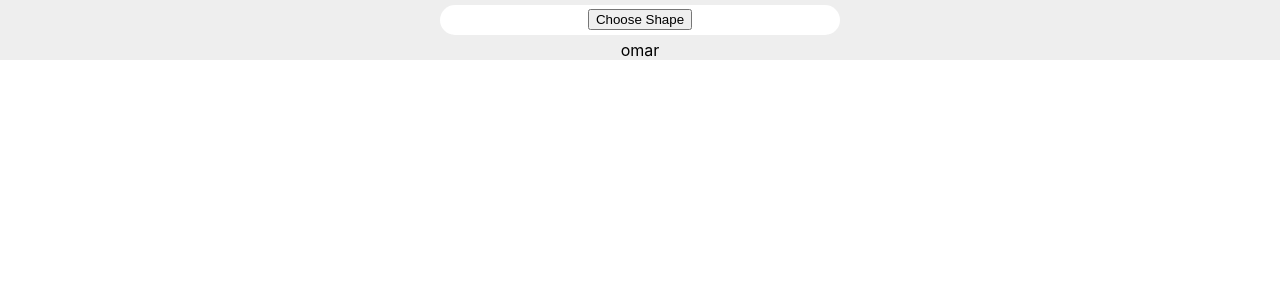
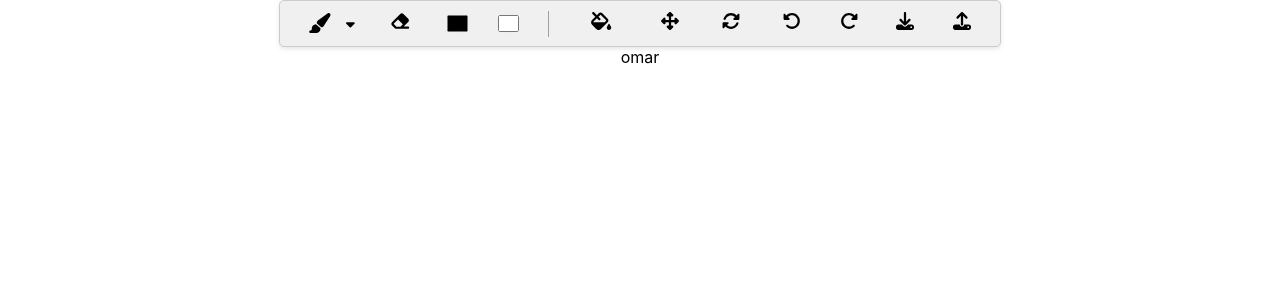
Before and after one commit to HuzaifaOmar/Paint, a React (Create React App) app in the folder paint-frontend/: page / in a window 1280 px wide. Shown: the top 300 px of the page. Built offline with nearby package versions, Linux system fonts and the light colour scheme.

Commit message:
edit in tool bar2

```diff
--- a/paint-frontend/src/components/ToolBar.js
+++ b/paint-frontend/src/components/ToolBar.js
@@ -1,14 +1,183 @@
-import "../styles/ToolBar.css";
-function ToolBar() {
+import React, { useState } from "react";
+import "./../styles/ToolBar.css";
+import { FontAwesomeIcon } from "@fortawesome/react-fontawesome";
+import {
+  faEraser,
+  faFillDrip,
+  faRotateLeft,
+  faRotateRight,
+  faUpDownLeftRight,
+  faRotate,
+  faDownload,
+  faUpload,
+  faPaintBrush,
+  faRulerHorizontal,
+  faSquare,
+  faCircle,
+  faCaretDown, // Added down caret icon
+} from "@fortawesome/free-solid-svg-icons";
+
+const ToolBar = () => {
+  const [selectedShape, setSelectedShape] = useState("freehand");
+  const [firstColor, setFirstColor] = useState("#000000");
+  const [secondColor, setSecondColor] = useState("#FFFFFF");
+  const [isDropdownOpen, setIsDropdownOpen] = useState(false);
+
+  const shapes = [
+    { id: "freehand", icon: faPaintBrush, label: "Freehand" },
+    { id: "line", icon: faRulerHorizontal, label: "Line" },
+    { id: "rectangle", icon: faSquare, label: "Rectangle" },
+    { id: "circle", icon: faCircle, label: "Circle" },
+  ];
+
+  const handleShapeSelection = (shapeId) => {
+    setSelectedShape(shapeId);
+    setIsDropdownOpen(false);
+  };
+
+  const getSelectedShapeIcon = () => {
+    const shape = shapes.find((s) => s.id === selectedShape);
+    return shape ? shape.icon : faPaintBrush;
+  };
+
   return (
-    <div className="tool-bar">
-      <div className="shape">
-        <button>Choose Shape</button>
+    <div className="toolbar">
+      {/* Custom Dropdown for Shape Selection */}
+      <div
+        className="toolbar-dropdown-container"
+        onClick={() => setIsDropdownOpen(!isDropdownOpen)}
+      >
+        <div className="toolbar-dropdown-selected">
+          <FontAwesomeIcon icon={getSelectedShapeIcon()} />
+        </div>
+        <FontAwesomeIcon
+          icon={faCaretDown}
+          className="toolbar-dropdown-toggle"
+        />
+        {isDropdownOpen && (
+          <ul className="toolbar-dropdown-list">
+            {shapes.map((shape) => (
+              <li
+                key={shape.id}
+                className="toolbar-dropdown-item"
+                onClick={() => handleShapeSelection(shape.id)}
+              >
+                <FontAwesomeIcon icon={shape.icon} />
+                <span>{shape.label}</span>
+              </li>
+            ))}
+          </ul>
+        )}
       </div>
-      <div className="pen"></div>
-      <div className="save"></div>
-      <div className="load"></div>
+
+      {/* Buttons with hoverable labels */}
+      <div className="toolbar-button-container">
+        <div
+          className="toolbar-button"
+          onClick={() => alert("Eraser clicked")}
+          title="Eraser"
+        >
+          <FontAwesomeIcon icon={faEraser} />
+        </div>
+        <div className="toolbar-label">Eraser</div>
+      </div>
+
+      <input
+        type="color"
+        className="toolbar-color-input"
+        value={firstColor}
+        onChange={(e) => setFirstColor(e.target.value)}
+        title="First Color"
+      />
+
+      <input
+        type="color"
+        className="toolbar-color-input"
+        value={secondColor}
+        onChange={(e) => setSecondColor(e.target.value)}
+        title="Second Color"
+      />
+
+      <div className="spacer"></div>
+
+      <div className="toolbar-button-container">
+        <div
+          className="toolbar-button"
+          onClick={() => alert("Fill color set to: " + secondColor)}
+          title="Fill Color"
+        >
+          <FontAwesomeIcon icon={faFillDrip} />
+        </div>
+        <div className="toolbar-label">Fill Color</div>
+      </div>
+
+      <div className="toolbar-button-container">
+        <div
+          className="toolbar-button"
+          onClick={() => alert("Move action")}
+          title="Move"
+        >
+          <FontAwesomeIcon icon={faUpDownLeftRight} />
+        </div>
+        <div className="toolbar-label">Move</div>
+      </div>
+
+      <div className="toolbar-button-container">
+        <div
+          className="toolbar-button"
+          onClick={() => alert("Rotate action")}
+          title="Rotate"
+        >
+          <FontAwesomeIcon icon={faRotate} />
+        </div>
+        <div className="toolbar-label">Rotate</div>
+      </div>
+
+      <div className="toolbar-button-container">
+        <div
+          className="toolbar-button"
+          onClick={() => alert("Undo action")}
+          title="Undo"
+        >
+          <FontAwesomeIcon icon={faRotateLeft} />
+        </div>
+        <div className="toolbar-label">Undo</div>
+      </div>
+
+      <div className="toolbar-button-container">
+        <div
+          className="toolbar-button"
+          onClick={() => alert("Redo action")}
+          title="Redo"
+        >
+          <FontAwesomeIcon icon={faRotateRight} />
+        </div>
+        <div className="toolbar-label">Redo</div>
+      </div>
+
+      <div className="toolbar-button-container">
+        <div
+          className="toolbar-button"
+          onClick={() => alert("Save action")}
+          title="Save"
+        >
+          <FontAwesomeIcon icon={faDownload} />
+        </div>
+        <div className="toolbar-label">Save</div>
+      </div>
+
+      <div className="toolbar-button-container">
+        <div
+          className="toolbar-button"
+          onClick={() => alert("Load action")}
+          title="Load"
+        >
+          <FontAwesomeIcon icon={faUpload} />
+        </div>
+        <div className="toolbar-label">Load</div>
+      </div>
     </div>
   );
-}
+};
+
 export default ToolBar;
--- a/paint-frontend/src/styles/ToolBar.css
+++ b/paint-frontend/src/styles/ToolBar.css
@@ -1,12 +1,118 @@
-.tool-bar {
-  margin: 5px;
+.toolbar {
+  display: flex;
+  align-items: center;
+  justify-content: space-around;
+  height: 35px;
+  width: 700px;
+  background-color: #f0f0f0;
+  border: 1px solid #ccc;
+  border-radius: 5px;
+  padding: 5px 10px;
+  box-shadow: 0 2px 4px rgba(0, 0, 0, 0.1);
+  position: relative;
+}
+.toolbar-dropdown-container {
+  position: relative;
+  cursor: pointer;
+  display: flex;
+  align-items: center;
+}
+
+.toolbar-dropdown-selected {
+  font-size: 20px;
+  padding: 5px;
+  border-radius: 50%;
+}
+.toolbar-dropdown-selected:hover {
+  background-color: #e0e0e0;
+  transform: scale(1.1);
+}
+
+.toolbar-dropdown-toggle {
+  margin-left: 10px;
+  font-size: 14px;
+}
+
+.toolbar-dropdown-list {
+  position: absolute;
+  top: 30px;
+  left: 0;
+  background-color: #fff;
+  border: 1px solid #ccc;
+  border-radius: 4px;
+  list-style: none;
+  padding: 5px;
+  margin: 0;
+  box-shadow: 0 2px 4px rgba(0, 0, 0, 0.2);
+  z-index: 1000;
+}
+
+.toolbar-dropdown-item {
+  display: flex;
+  align-items: center;
+  gap: 10px;
+  padding: 5px;
+  cursor: pointer;
+  font-size: 14px;
+  font-weight: bold;
+  transition: background-color 0.3s;
+}
+
+.toolbar-dropdown-item:hover {
+  background-color: #e0e0e0;
+}
+
+.toolbar-button-container {
+  display: flex;
+  flex-direction: column;
+  align-items: center;
+  justify-content: center;
+  position: relative;
+  height: 45px;
+}
+
+.toolbar-button {
+  background-color: transparent;
+  border-radius: 50%;
   height: 30px;
-  background-color: #fff;
-  width: 400px;
-  border-radius: 50px;
+  width: 30px;
   display: flex;
+  align-items: center;
   justify-content: center;
+  cursor: pointer;
+  transition: background-color 0.3s, transform 0.2s;
+  font-size: 18px;
+  margin-top: 10px;
 }
-.shape button {
-  margin: 4px;
+
+.toolbar-button:hover {
+  background-color: #e0e0e0;
+  transform: scale(1.1);
 }
+
+.toolbar-label {
+  font-size: 12px;
+  font-weight: bold;
+  color: #555;
+  opacity: 0;
+  transition: opacity 0.1s ease-in-out;
+}
+
+.toolbar-button-container:hover .toolbar-label {
+  opacity: 1;
+}
+
+.toolbar-color-input {
+  height: 25px;
+  width: 25px;
+  border: none;
+  border-radius: 100%;
+  padding: 0;
+  cursor: pointer;
+}
+
+.toolbar .spacer {
+  width: 1.5px;
+  height: 26px;
+  background-color: #9e9e9e;
+}
--- a/paint-frontend/src/styles/main.css
+++ b/paint-frontend/src/styles/main.css
@@ -2,5 +2,4 @@
   display: flex;
   flex-direction: column;
   align-items: center;
-  background-color: #eee;
 }
```
